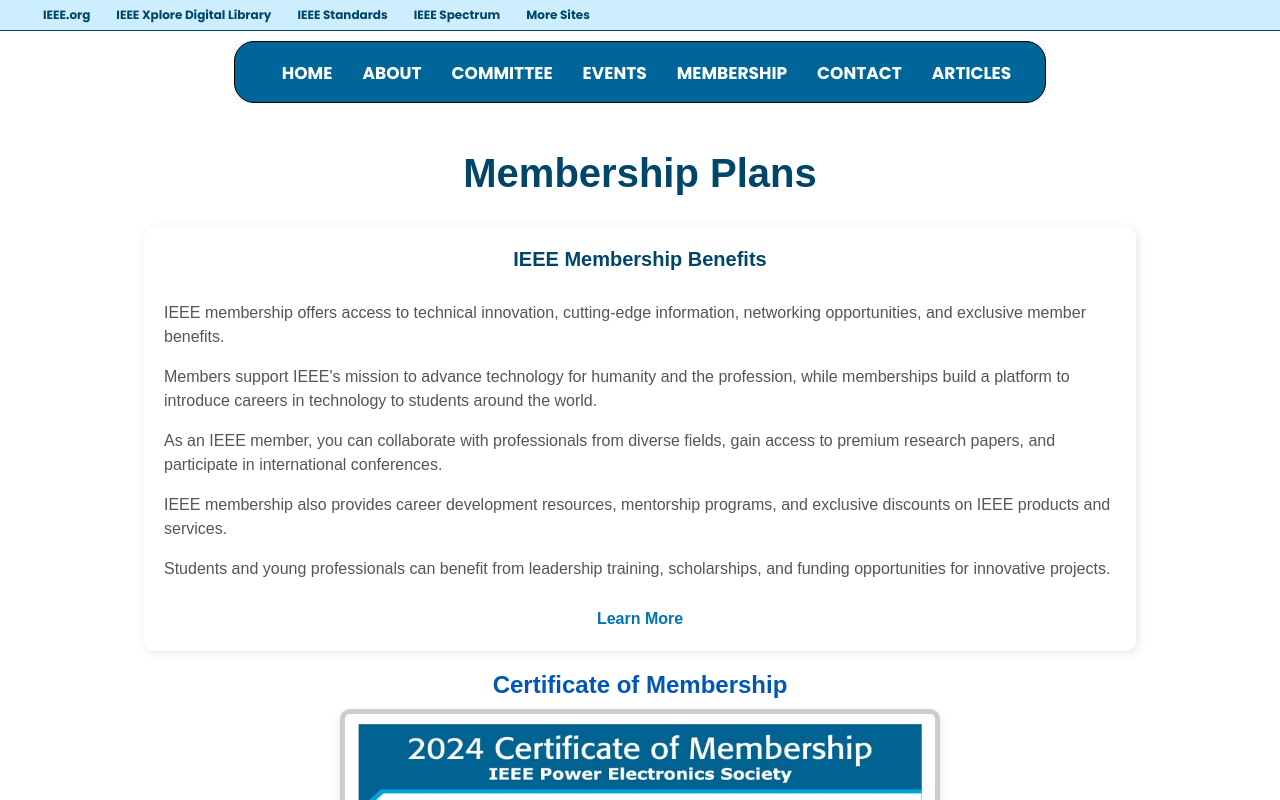
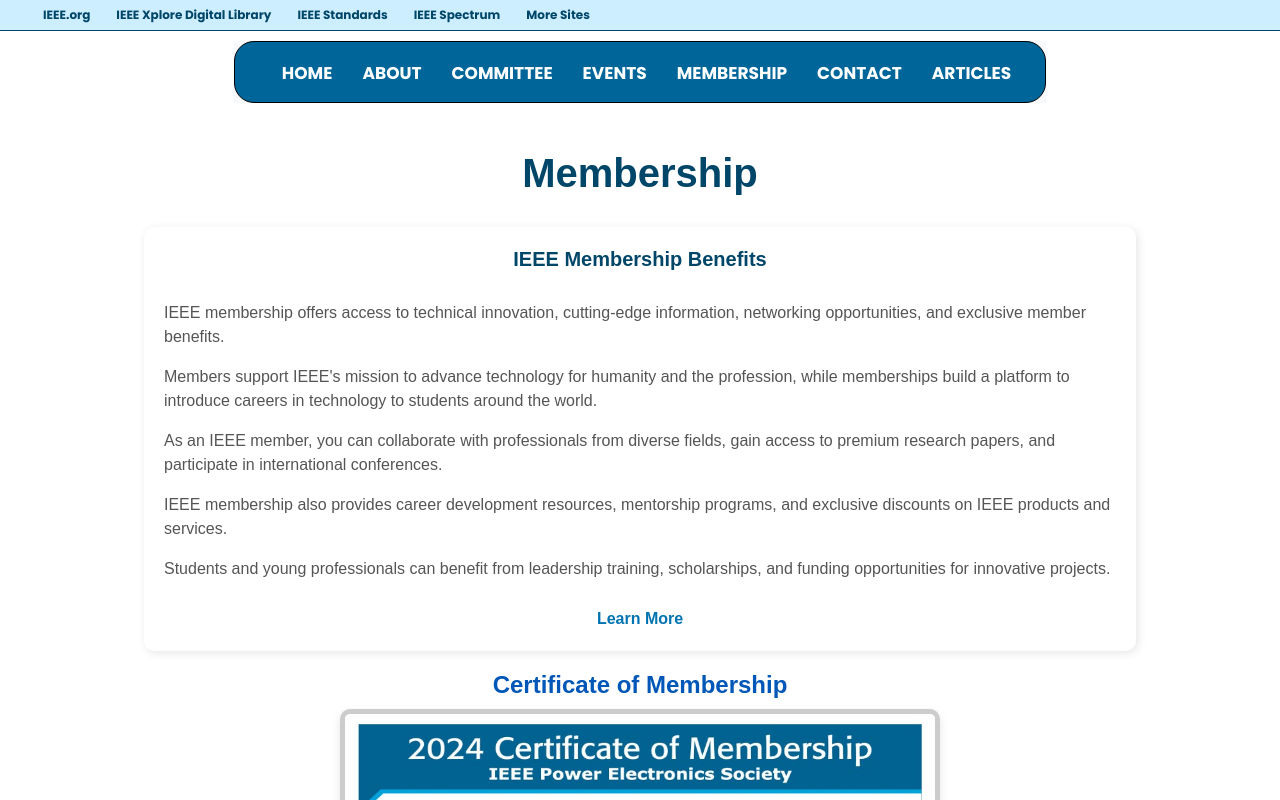
Before and after one commit to VARSITHA01/ieee-pels, a React (Create React App) app: page /Membership in a window 1280 px wide. Shown: the top 800 px of the page. Built offline with nearby package versions, Linux system fonts and the light colour scheme; no server answers; the HTML template or start-up script is replaced by a standard one.

Commit message:
Update Membership.js

```diff
--- a/src/Components/Membership.js
+++ b/src/Components/Membership.js
@@ -22,7 +22,7 @@
 
   return (
     <div className="membership">
-      <h1 className="membership-title" ref={titleRef}>Membership Plans</h1>
+      <h1 className="membership-title" ref={titleRef}>Membership </h1>
 
       <div className="membership-info">
         <h2>IEEE Membership Benefits</h2>
```
